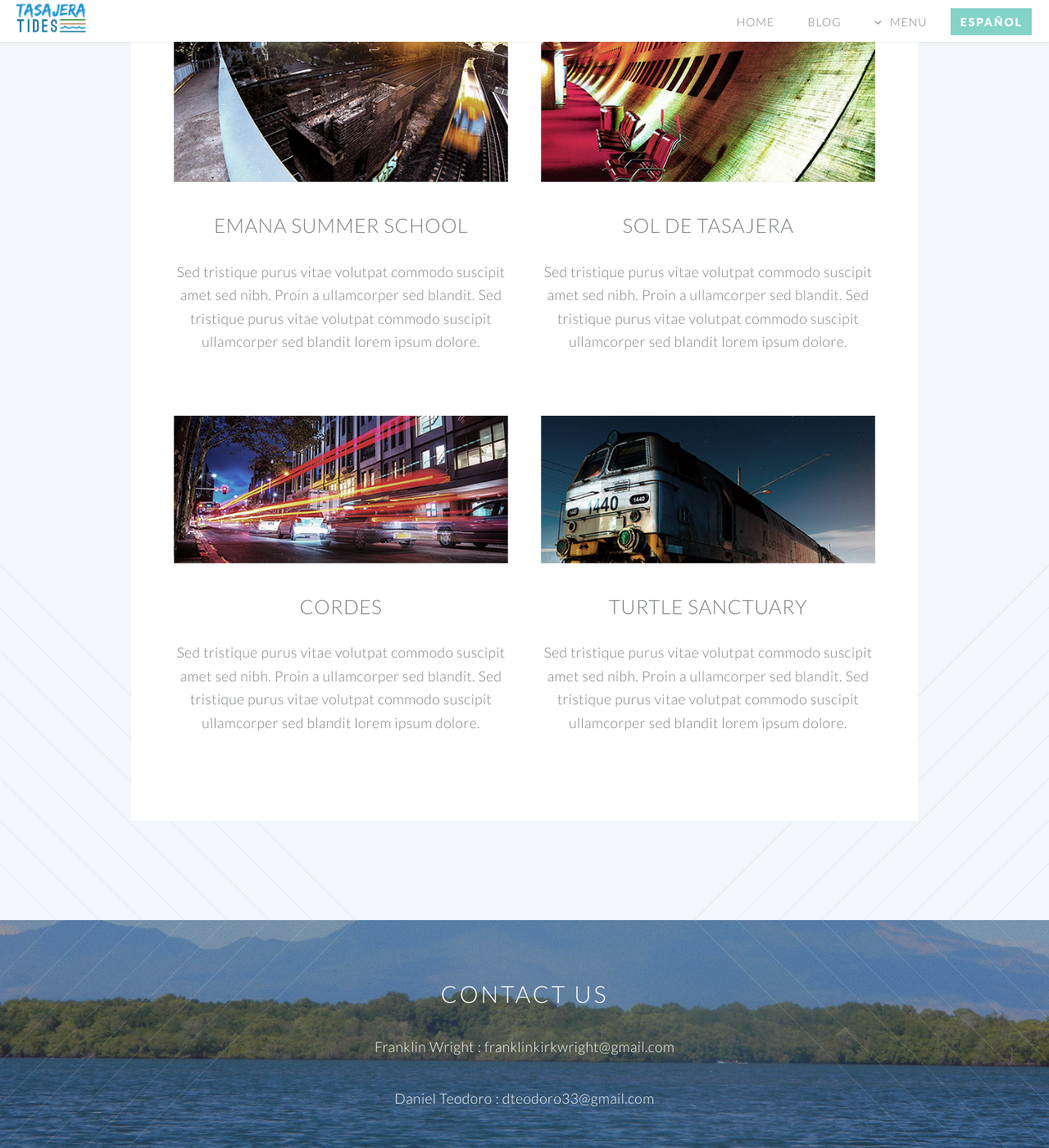
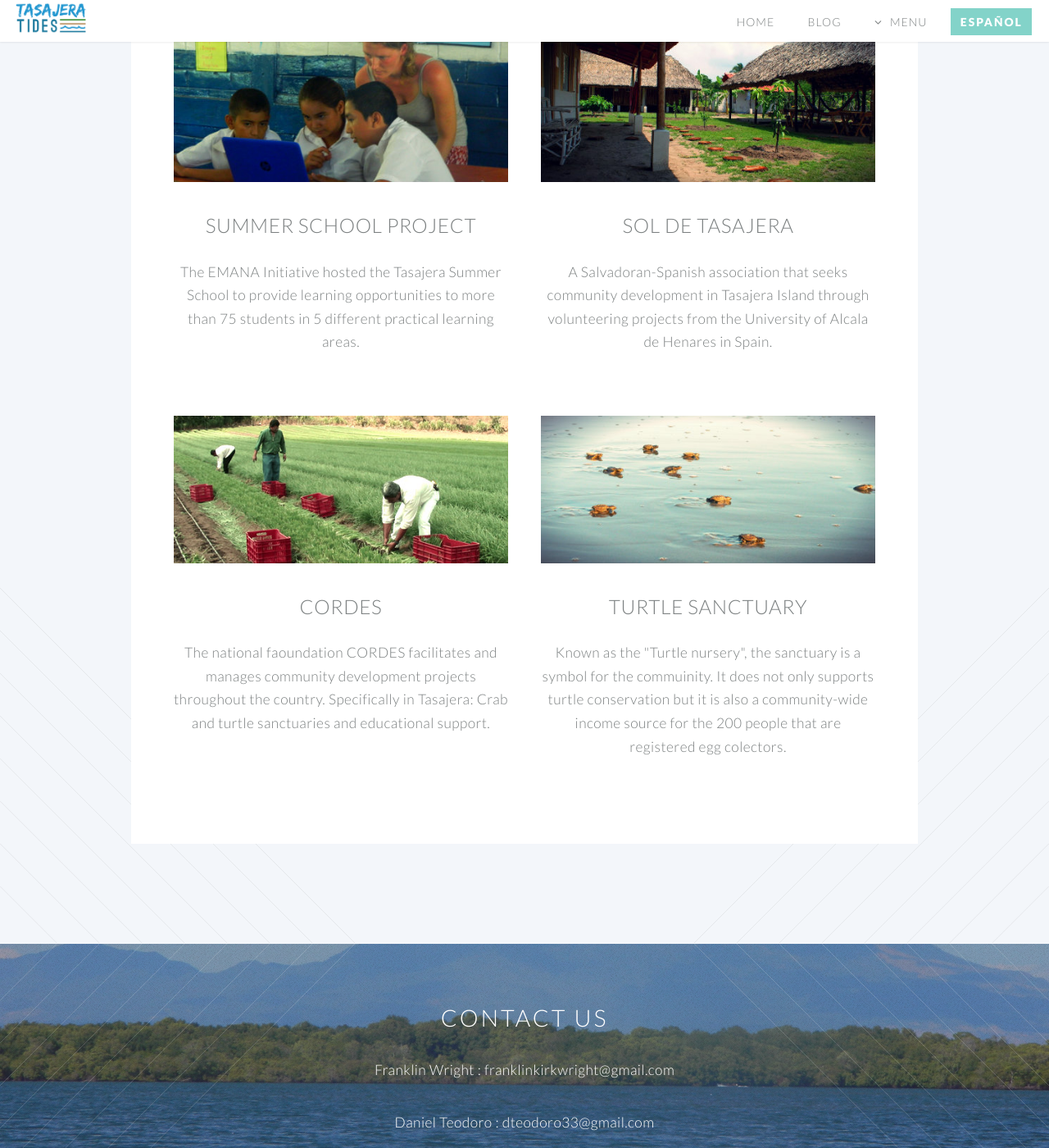
Before and after one commit to danteo90/danteo90.github.io, a Jekyll site: the page built from index-en.html, in a window 1280 px wide and 1400 px high, scrolled down 2422 px. Shown: the whole window at 82% size. Built offline with Jekyll 4.4.1, drawn with Linux system fonts in a browser that asks for light colours.

Commit message:
Update index-en.html

```diff
--- a/index-en.html
+++ b/index-en.html
@@ -83,22 +83,22 @@ layout: landing-page-en
 							<div class="6u">
 
 								<section>
-									<a href="#" class="image featured"><img src="images/pic01.jpg" alt="" /></a>
+									<a href="#" class="image featured"><img src="images/tssp.jpg" alt="Tasajera Summer School - EMANA" /></a>
 									<header>
-										<h3>Emana Summer School</h3>
+										<h3>Summer School Project</h3>
 									</header>
-									<p>Sed tristique purus vitae volutpat commodo suscipit amet sed nibh. Proin a ullamcorper sed blandit. Sed tristique purus vitae volutpat commodo suscipit ullamcorper sed blandit lorem ipsum dolore.</p>
+									<p>The EMANA Initiative hosted the Tasajera Summer School to provide learning opportunities to more than 75 students in 5 different practical learning areas.</p>
 								</section>
 
 							</div>
 							<div class="6u">
 
 								<section>
-									<a href="#" class="image featured"><img src="images/pic02.jpg" alt="" /></a>
+									<a href="http://soldetasajera.com/" class="image featured"><img src="images/soldetasajera3.jpg" alt="" /></a>
 									<header>
 										<h3>Sol de Tasajera</h3>
 									</header>
-									<p>Sed tristique purus vitae volutpat commodo suscipit amet sed nibh. Proin a ullamcorper sed blandit. Sed tristique purus vitae volutpat commodo suscipit ullamcorper sed blandit lorem ipsum dolore.</p>
+									<p>A Salvadoran-Spanish association that seeks community development in Tasajera Island through volunteering projects from the University of Alcala de Henares in Spain.</p>
 								</section>
 
 							</div>
@@ -107,22 +107,21 @@ layout: landing-page-en
 							<div class="6u">
 
 								<section>
-									<a href="#" class="image featured"><img src="images/pic03.jpg" alt="" /></a>
+									<a href="#" class="image featured"><img src="images/cordes.jpg" alt="" /></a>
 									<header>
 										<h3>CORDES</h3>
 									</header>
-									<p>Sed tristique purus vitae volutpat commodo suscipit amet sed nibh. Proin a ullamcorper sed blandit. Sed tristique purus vitae volutpat commodo suscipit ullamcorper sed blandit lorem ipsum dolore.</p>
-								</section>
+									<p>The national faoundation CORDES facilitates and manages community development projects throughout the country. Specifically in Tasajera: Crab and turtle sanctuaries and educational support.</p>
 
 							</div>
 							<div class="6u">
 
 								<section>
-									<a href="#" class="image featured"><img src="images/pic04.jpg" alt="" /></a>
+									<a href="#" class="image featured"><img src="images/tortugas3.jpg" alt="" /></a>
 									<header>
 										<h3>Turtle Sanctuary</h3>
 									</header>
-									<p>Sed tristique purus vitae volutpat commodo suscipit amet sed nibh. Proin a ullamcorper sed blandit. Sed tristique purus vitae volutpat commodo suscipit ullamcorper sed blandit lorem ipsum dolore.</p>
+									<p>Known as the "Turtle nursery", the sanctuary is a symbol for the commuinity. It does not only supports turtle conservation but it is also a community-wide income source for the 200 people that are registered egg colectors.</p>
 								</section>
 
 							</div>
```
